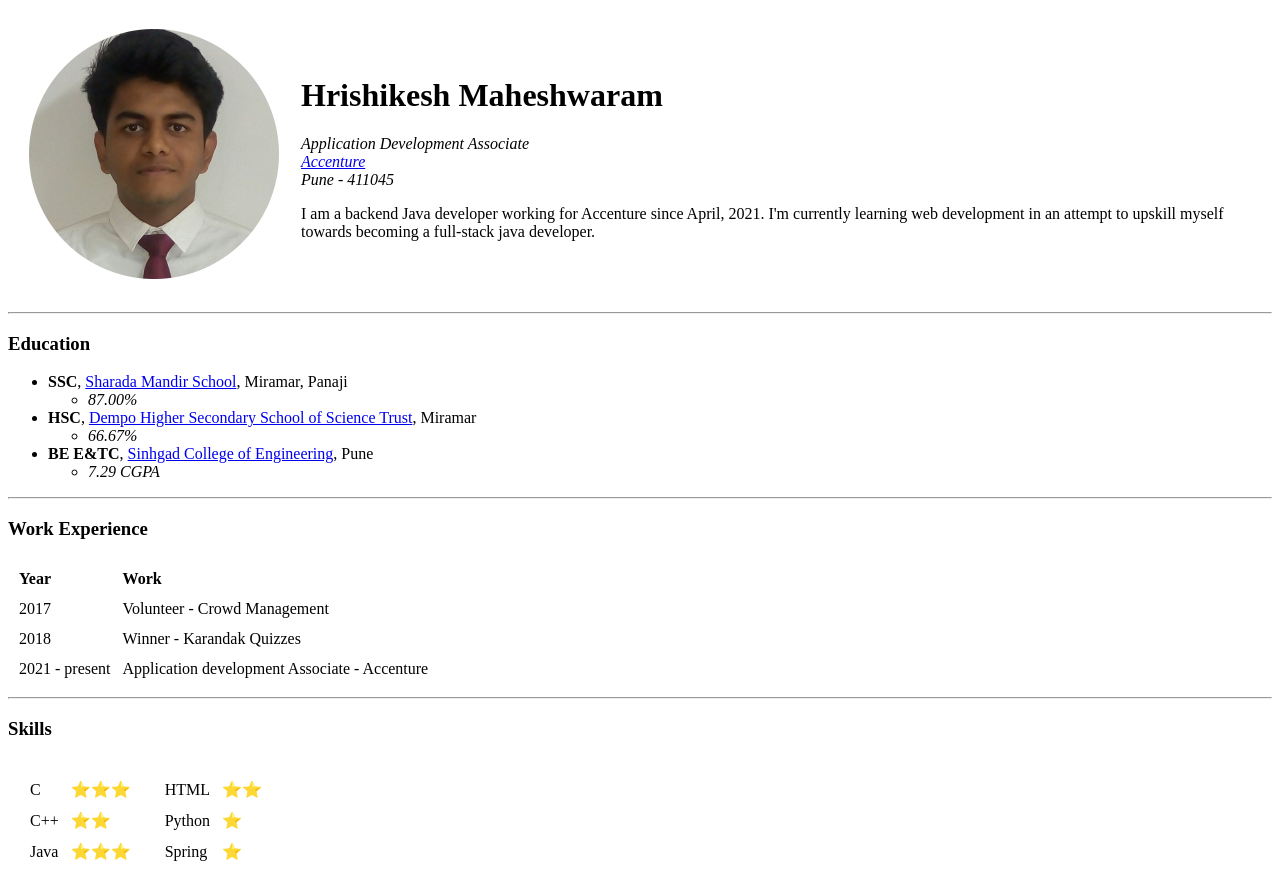
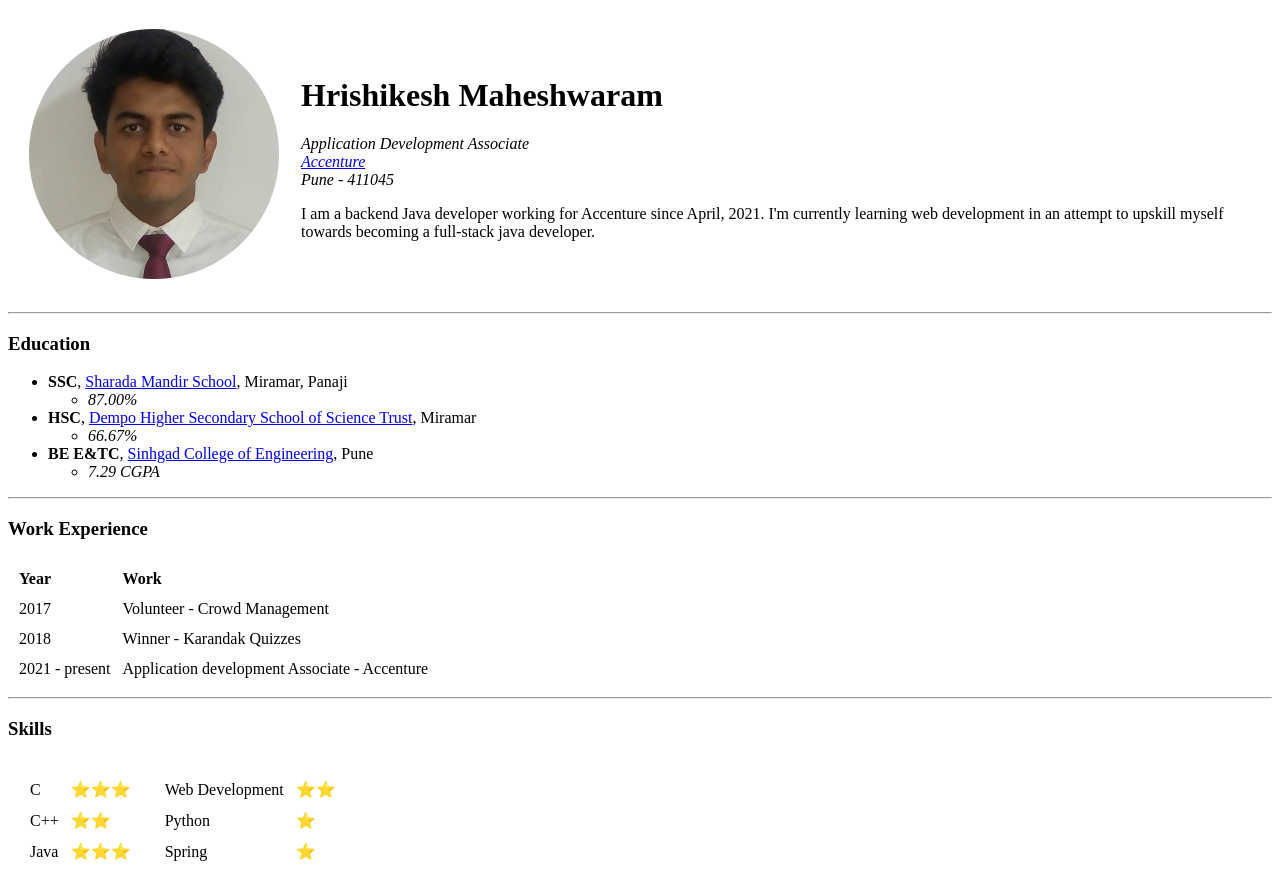
Before and after one commit to Hrishikesh98m/CV, a plain HTML site: page index.html in a window 1280 px wide. Shown: the top 886 px of the page. Drawn offline with Linux system fonts and the light colour scheme.

Commit message:
Minor changes

```diff
--- a/index.html
+++ b/index.html
@@ -82,7 +82,7 @@
       <td>
         <table cellspacing="10">
           <tr>
-            <td>HTML</td>
+            <td>Web Development</td>
             <td>⭐⭐</td>
           </tr>
           <tr>
```
